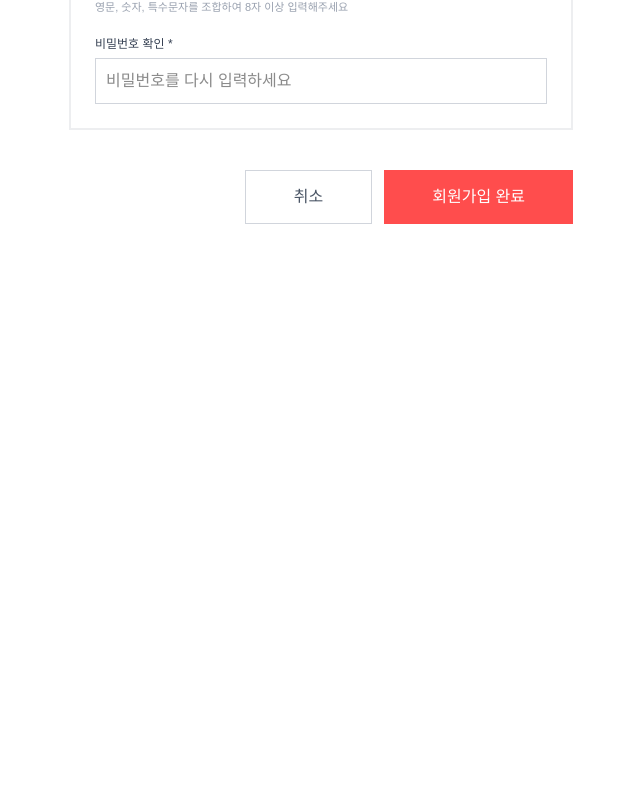
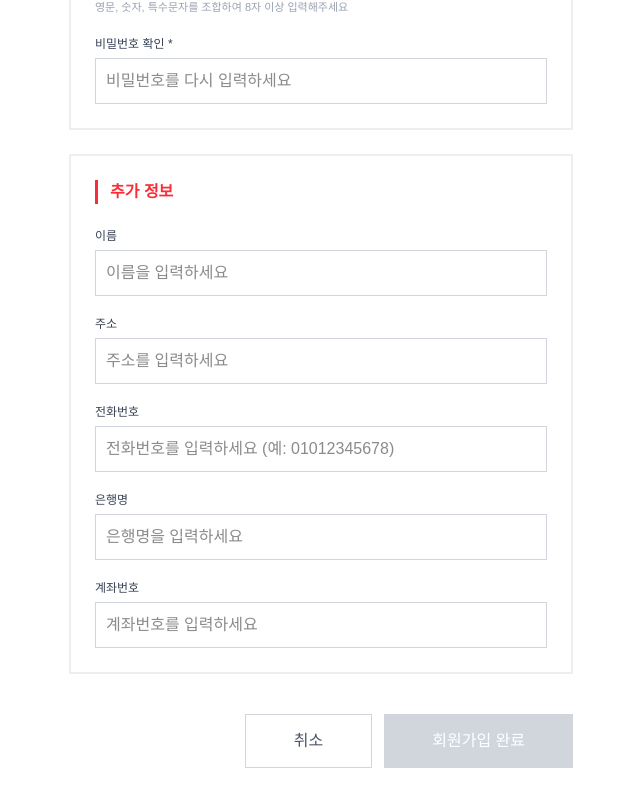
Before and after one commit to pinetree5115-collab/device-rental, a Next.js app: page /signup in a window 1280 px wide. Shown: the part 525-1332 px from the top of the page, without its empty margins (319-959 px from the left). Before the commit the page ends 813 px from the top, so only its background shows below. Built offline with nearby package versions, Linux system fonts and the light colour scheme; no server answers; a web font is replaced by a local one.

Commit message:
feat: 회원가입 폼 확장 및 API 연동

```diff
--- a/src/app/(auth)/signup/page.tsx
+++ b/src/app/(auth)/signup/page.tsx
@@ -1,13 +1,63 @@
 'use client'
-import React, { useState } from 'react';
+import { useState } from 'react';
+import { useAuth } from '@/hooks/useAuth';
+
 export default function SingnUpPage() {
-  //나중에 기능 넣기 위한 상태 정의
+  // 폼 상태 정의
   const [email, setEmail] = useState('');
+  const [password, setPassword] = useState('');
+  const [passwordConfirm, setPasswordConfirm] = useState('');
+  const [name, setName] = useState('');
+  const [address, setAddress] = useState('');
+  const [bank, setBank] = useState('');
+  const [account, setAccount] = useState('');
+  const [phone, setPhone] = useState('');
+
   const [isCodeSent, setIsCodeSent] = useState(false); // 인증번호 발송 여부
+  const [verificationCode, setVerificationCode] = useState('');
+  const [isVerified, setIsVerified] = useState(false); // 이메일 인증 완료 여부
+
+  const { signup, isLoading, error } = useAuth();
 
   const handleSendCode = () => {
-    // 인증번호 발송 로직
+    // TODO: 실제 인증번호 발송 API 연결
     setIsCodeSent(true);
+  };
+
+  const handleVerifyCode = () => {
+    // TODO: 실제 인증번호 확인 API 연결
+    setIsVerified(true);
+    alert('이메일 인증이 완료되었습니다!');
+  };
+
+  const handleSubmit = async (e: React.FormEvent) => {
+    e.preventDefault();
+
+    // 유효성 검사
+    if (!isVerified) {
+      alert('이메일 인증을 완료해주세요.');
+      return;
+    }
+
+    if (password !== passwordConfirm) {
+      alert('비밀번호가 일치하지 않습니다.');
+      return;
+    }
+
+    try {
+      await signup(
+        email,
+        password,
+        name || null,
+        address || null,
+        bank || null,
+        account || null,
+        phone || null
+      );
+      // 성공하면 useAuth에서 자동으로 메인 페이지로 이동
+    } catch (err) {
+      console.error('회원가입 실패:', err);
+    }
   };
 
   return (
@@ -28,7 +78,14 @@ export default function SingnUpPage() {
         </div>
 
         {/* 4. HTML 태그*/}
-        <form className="space-y-6">
+        <form className="space-y-6" onSubmit={handleSubmit}>
+
+          {/* 에러 메시지 */}
+          {error && (
+            <div className="bg-red-50 border border-red-200 text-red-600 px-4 py-3 text-sm">
+              {error}
+            </div>
+          )}
 
           {/* 이메일 인증 섹션 */}
           <section className="border-2 border-[#edeef0] p-6 bg-white">
@@ -79,11 +136,19 @@ export default function SingnUpPage() {
                       id="authCode"
                       type="text"
                       placeholder="6자리 인증번호 입력"
+                      value={verificationCode}
+                      onChange={(e) => setVerificationCode(e.target.value)}
                       className="flex-1 border border-gray-300 p-2.5  focus:outline-none focus:border-red-500"
                       maxLength={6}
+                      disabled={isVerified}
                     />
-                    <button type="button" className="bg-[#FF4D4D] px-5 py-2.5  text-sm text-white font-normal">
-                      인증 확인
+                    <button
+                      type="button"
+                      onClick={handleVerifyCode}
+                      disabled={isVerified || isLoading}
+                      className="bg-[#FF4D4D] px-5 py-2.5  text-sm text-white font-normal disabled:bg-gray-300"
+                    >
+                      {isVerified ? '인증완료' : '인증 확인'}
                     </button>
                   </div>
                 </div>
@@ -103,7 +168,10 @@ export default function SingnUpPage() {
                 <input
                   type="password"
                   placeholder="최소 8자 이상"
+                  value={password}
+                  onChange={(e) => setPassword(e.target.value)}
                   className="w-full border border-gray-300 p-2.5 focus:outline-none focus:border-red-500"
+                  required
                 />
                 <p className="text-[11px] text-gray-400">영문, 숫자, 특수문자를 조합하여 8자 이상 입력해주세요</p>
               </div>
@@ -113,6 +181,73 @@ export default function SingnUpPage() {
                 <input
                   type="password"
                   placeholder="비밀번호를 다시 입력하세요"
+                  value={passwordConfirm}
+                  onChange={(e) => setPasswordConfirm(e.target.value)}
+                  className="w-full border border-gray-300 p-2.5 focus:outline-none focus:border-red-500"
+                  required
+                />
+              </div>
+            </div>
+          </section>
+
+          {/* 추가 정보 섹션 */}
+          <section className="border-2 border-[#edeef0] p-6 bg-white">
+            <div className="border-l-[3px] border-red-500 pl-3 mb-6">
+              <h2 className="text-red-500 font-bold">추가 정보</h2>
+            </div>
+
+            <div className="space-y-5">
+              <div className="flex flex-col gap-1.5">
+                <label className="text-xs font-normal text-gray-700">이름</label>
+                <input
+                  type="text"
+                  placeholder="이름을 입력하세요"
+                  value={name}
+                  onChange={(e) => setName(e.target.value)}
+                  className="w-full border border-gray-300 p-2.5 focus:outline-none focus:border-red-500"
+                />
+              </div>
+
+              <div className="flex flex-col gap-1.5">
+                <label className="text-xs font-normal text-gray-700">주소</label>
+                <input
+                  type="text"
+                  placeholder="주소를 입력하세요"
+                  value={address}
+                  onChange={(e) => setAddress(e.target.value)}
+                  className="w-full border border-gray-300 p-2.5 focus:outline-none focus:border-red-500"
+                />
+              </div>
+
+              <div className="flex flex-col gap-1.5">
+                <label className="text-xs font-normal text-gray-700">전화번호</label>
+                <input
+                  type="tel"
+                  placeholder="전화번호를 입력하세요 (예: 01012345678)"
+                  value={phone}
+                  onChange={(e) => setPhone(e.target.value)}
+                  className="w-full border border-gray-300 p-2.5 focus:outline-none focus:border-red-500"
+                />
+              </div>
+
+              <div className="flex flex-col gap-1.5">
+                <label className="text-xs font-normal text-gray-700">은행명</label>
+                <input
+                  type="text"
+                  placeholder="은행명을 입력하세요"
+                  value={bank}
+                  onChange={(e) => setBank(e.target.value)}
+                  className="w-full border border-gray-300 p-2.5 focus:outline-none focus:border-red-500"
+                />
+              </div>
+
+              <div className="flex flex-col gap-1.5">
+                <label className="text-xs font-normal text-gray-700">계좌번호</label>
+                <input
+                  type="text"
+                  placeholder="계좌번호를 입력하세요"
+                  value={account}
+                  onChange={(e) => setAccount(e.target.value)}
                   className="w-full border border-gray-300 p-2.5 focus:outline-none focus:border-red-500"
                 />
               </div>
@@ -121,11 +256,19 @@ export default function SingnUpPage() {
 
           {/* 하단 버튼 구역 */}
           <div className="flex gap-3 pt-4 justify-end">
-            <button type="button" className="border border-gray-300 py-3.5  text-gray-600 font-normal hover:bg-gray-50 transition-colors px-12">
+            <button
+              type="button"
+              onClick={() => window.history.back()}
+              className="border border-gray-300 py-3.5  text-gray-600 font-normal hover:bg-gray-50 transition-colors px-12"
+            >
               취소
             </button>
-            <button type="submit" className="bg-[#FF4D4D] text-white py-3.5 font-normal hover:bg-red-600 transition-colors px-12">
-              회원가입 완료
+            <button
+              type="submit"
+              disabled={isLoading || !isVerified}
+              className="bg-[#FF4D4D] text-white py-3.5 font-normal hover:bg-red-600 transition-colors px-12 disabled:bg-gray-300 disabled:cursor-not-allowed"
+            >
+              {isLoading ? '처리중...' : '회원가입 완료'}
             </button>
           </div>
 
--- a/src/hooks/useAuth.ts
+++ b/src/hooks/useAuth.ts
@@ -59,14 +59,25 @@ export function useAuth() {
   const handleSignup = async (
     email: string,
     password: string,
-    name: string | null = null,
-    request: string | null = null
+    name: string | null,
+    address: string | null,
+    bank: string | null,
+    account: string | null,
+    phone: string | null
   ) => {
     try {
       setIsLoading(true);
       setError(null);
 
-      const data = await authService.signup({ email, password, name, request });
+      const data = await authService.signup({
+        email,
+        password,
+        name,
+        address,
+        bank,
+        account,
+        phone
+      });
 
       // 회원가입 후 자동 로그인
       login(data.user, data.token);
```
Also changed, not shown: src/types/auth.ts (+5 -2 lines).
